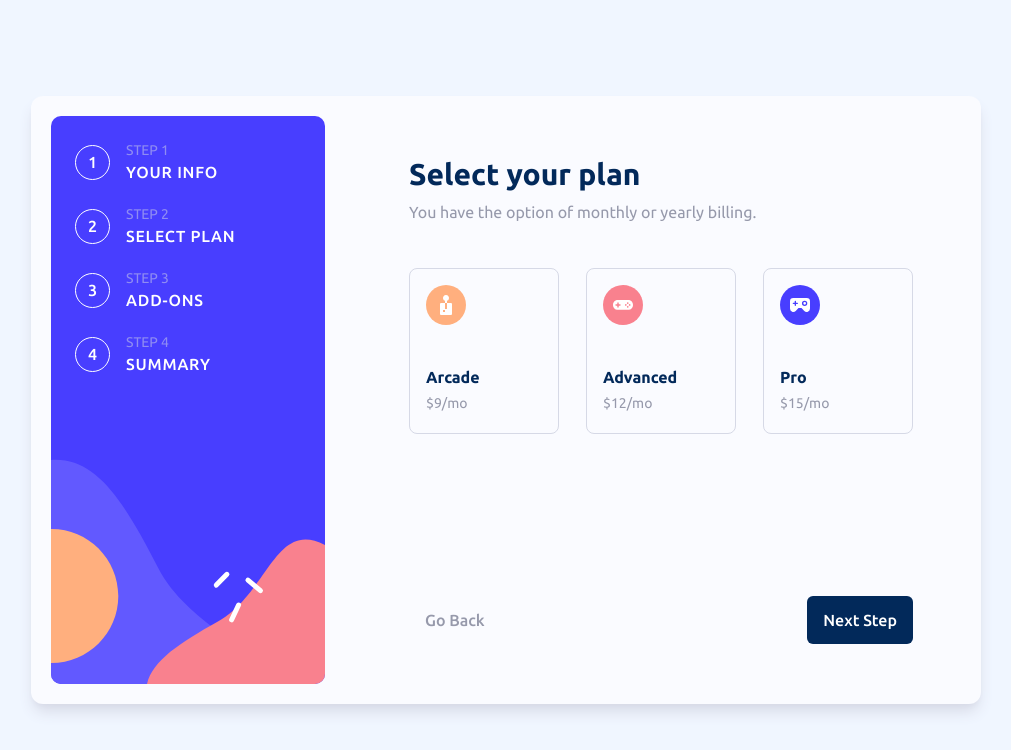
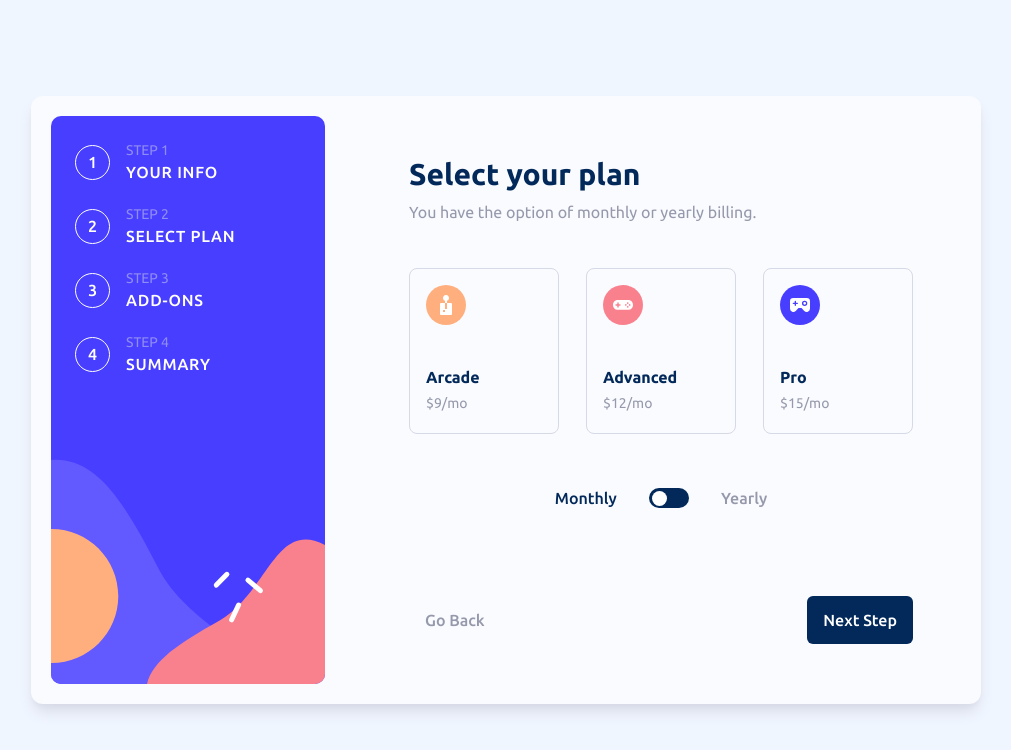
Before and after one commit to better5afe/Multi-Step-Form, a React (Create React App) app: page / in a window 1280 px wide. Shown: the top 750 px of the page, without its empty margins (134-1145 px from the left). Built offline with nearby package versions, Linux system fonts and the light colour scheme.

Commit message:
Implemented Plans Section

```diff
--- a/src/components/plan-form/PlanForm.tsx
+++ b/src/components/plan-form/PlanForm.tsx
@@ -1,7 +1,8 @@
+import { Plans, PlanTypes } from '../../models/types';
 import StepTitle from '../reusable/StepTitle';
 import FormControls from '../reusable/FormControls';
 import PlanCard from './PlanCard';
-import { Plans } from '../../models/types';
+import PlanSwitcher from './PlanSwitcher';
 
 const PlanForm = () => {
 	const submitPlanHandler = (event: React.FormEvent) => {
@@ -40,6 +41,7 @@ const PlanForm = () => {
 						planType='mo'
 					/>
 				</div>
+				<PlanSwitcher activePlan={PlanTypes.MONTHLY} />
 			</div>
 			<FormControls
 				submitFormHandler={submitPlanHandler}
--- /dev/null
+++ b/src/components/plan-form/PlanSwitcher.tsx
@@ -0,0 +1,42 @@
+import { useState } from 'react';
+import { PlanSwitcherProps, PlanTypes } from '../../models/types';
+
+const PlanSwitcher: React.FC<PlanSwitcherProps> = ({ activePlan }) => {
+	const [dummyActivePlan, setDummyActivePlan] = useState(PlanTypes.MONTHLY);
+
+	const changePlanHandler = () => {
+		if (dummyActivePlan === PlanTypes.MONTHLY) {
+			setDummyActivePlan(PlanTypes.YEARLY);
+		} else {
+			setDummyActivePlan(PlanTypes.MONTHLY);
+		}
+	};
+
+	return (
+		<div className='flex justify-center items-center p-3 bg-alabaster rounded-lg font-medium large:p-5 large:mt-8'>
+			<p
+				className={`${
+					dummyActivePlan === PlanTypes.MONTHLY && 'text-marineBlue'
+				}`}
+			>
+				Monthly
+			</p>
+			<div
+				tabIndex={0}
+				className={`switcher ${
+					dummyActivePlan !== PlanTypes.MONTHLY && 'switcher--active'
+				} relative mx-4 w-10 h-5 bg-marineBlue outline-none rounded-xl cursor-pointer transition-colors duration-300 hover:bg-purplishBlue focus:bg-purplishBlue large:mx-8`}
+				onClick={changePlanHandler}
+			></div>
+			<p
+				className={`${
+					dummyActivePlan !== PlanTypes.MONTHLY && 'text-marineBlue'
+				}`}
+			>
+				Yearly
+			</p>
+		</div>
+	);
+};
+
+export default PlanSwitcher;
--- a/src/index.css
+++ b/src/index.css
@@ -49,6 +49,22 @@ input::-webkit-inner-spin-button {
 	border: 1px solid hsl(213, 96%, 18%);
 }
 
+.switcher::before {
+	position: absolute;
+	top: 2.5px;
+	left: 3.5px;
+	height: 15px;
+	width: 15px;
+	background: hsl(0, 0%, 100%);
+	border-radius: 50%;
+	transition: transform 0.3s;
+	content: '';
+}
+
+.switcher--active::before {
+	transform: translateX(18px);
+}
+
 @media (min-width: 992px) {
 	body {
 		min-height: 100vh;
--- a/src/models/types.ts
+++ b/src/models/types.ts
@@ -59,3 +59,7 @@ export interface PlanCardProps {
 	planPrice: number;
 	planType: string;
 }
+
+export interface PlanSwitcherProps {
+	activePlan: PlanTypes.MONTHLY | PlanTypes.YEARLY;
+}
```
